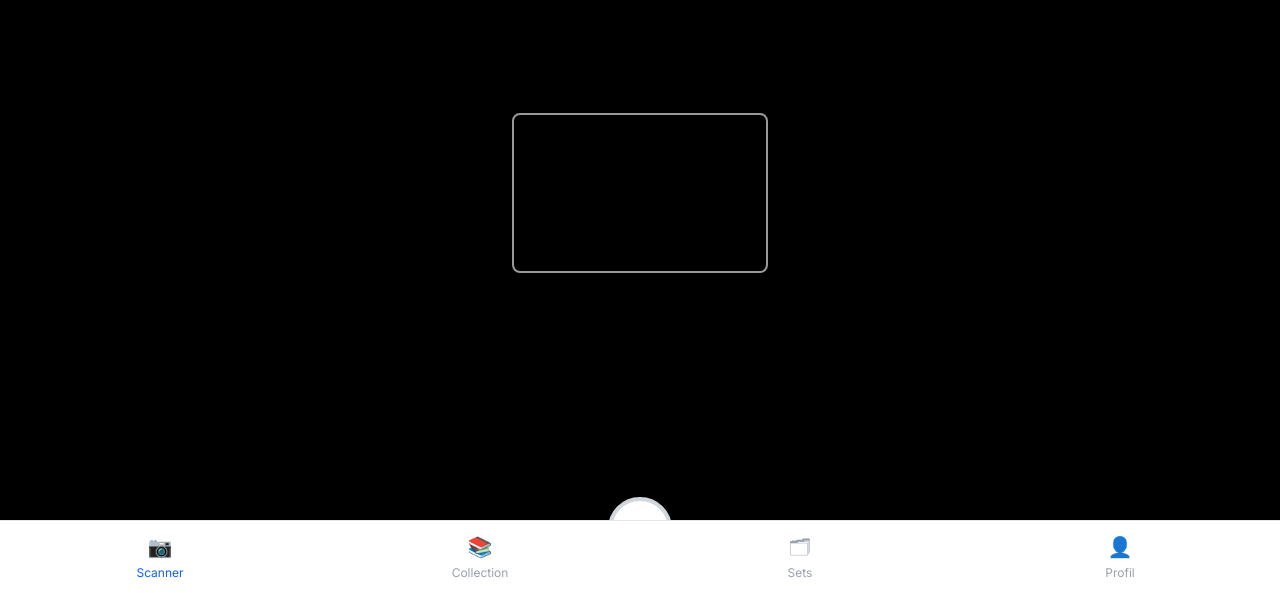
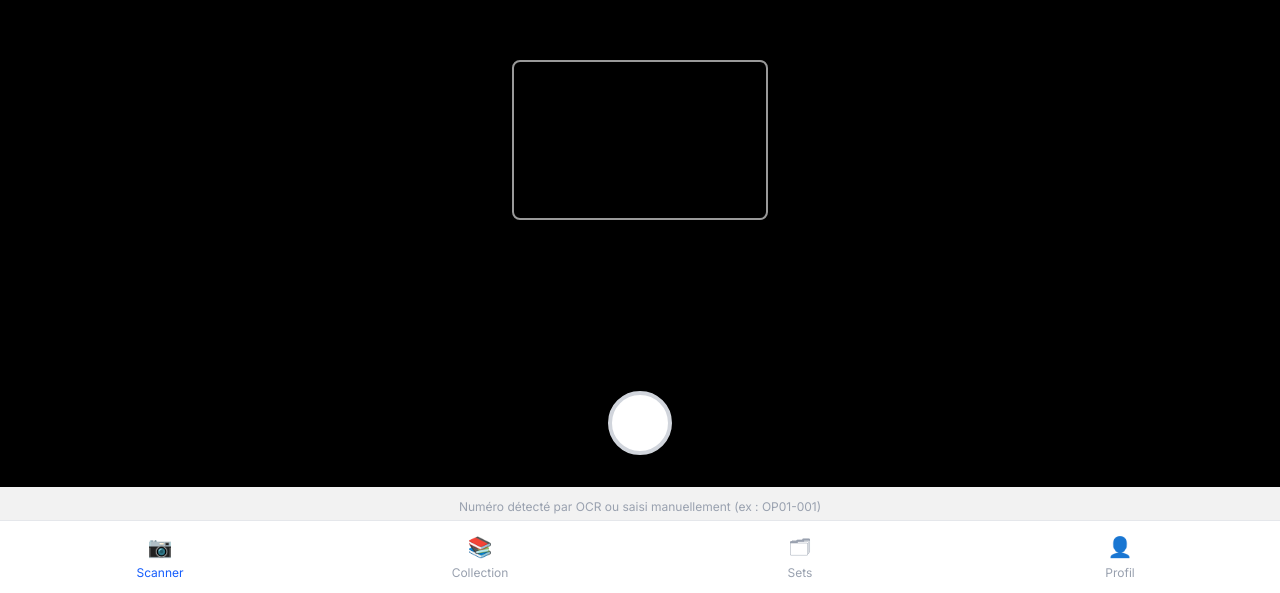
Before and after one commit to Nezketsu/op-scanner, a Next.js app: page /scan in a window 1280 px wide. Shown: the part 207-800 px from the top of the page. Built offline with nearby package versions, Linux system fonts and the light colour scheme; no server answers.

Commit message:
test ocr

```diff
--- a/app/(app)/scan/page.tsx
+++ b/app/(app)/scan/page.tsx
@@ -1,11 +1,15 @@
 'use client'
-import { useEffect } from 'react'
+import { useEffect, useState } from 'react'
 import { Viewfinder } from '@/components/scanner/Viewfinder'
 import { CardConfirmModal } from '@/components/scanner/CardConfirmModal'
 import { useScanner } from '@/hooks/useScanner'
 
+const CARD_FORMAT = /^[A-Z]{1,3}\d{1,2}-\d{3}[a-z]?$/i
+
 export default function ScanPage() {
   const { videoRef, startCamera, stopCamera, captureFrame, processImage, scanResult, scanning, error, reset } = useScanner()
+  const [manualInput, setManualInput] = useState('')
+  const [manualCard, setManualCard] = useState<string | null>(null)
 
   useEffect(() => {
     startCamera()
@@ -17,34 +21,74 @@ export default function ScanPage() {
     if (frame) await processImage(frame)
   }
 
+  // When OCR finds a result, pre-fill the manual input
+  useEffect(() => {
+    if (scanResult) setManualInput(scanResult.cardNumber)
+  }, [scanResult])
+
+  const handleManualSearch = () => {
+    const trimmed = manualInput.trim().toUpperCase()
+    if (CARD_FORMAT.test(trimmed)) {
+      setManualCard(trimmed)
+    }
+  }
+
+  const handleClose = () => {
+    reset()
+    setManualCard(null)
+    setManualInput('')
+  }
+
+  const activeCard = manualCard ?? (scanResult?.cardNumber ?? null)
+
   return (
-    <div className="fixed inset-0">
+    <div className="fixed inset-0 flex flex-col bg-black">
+      {/* Camera — takes up remaining space above the bottom panel */}
+      <div className="flex-1 relative min-h-0">
         <Viewfinder videoRef={videoRef} onCapture={handleCapture} />
 
-      {scanResult && (
-        <div className="absolute top-4 left-0 right-0 flex justify-center">
-          <span className="bg-black/70 text-white px-4 py-2 rounded-full text-sm font-mono">
-            {scanResult.cardNumber}
-            {scanResult.confidence < 0.7 && ' (faible confiance)'}
-          </span>
+        {scanning && (
+          <div className="absolute inset-0 bg-black/50 flex items-center justify-center">
+            <div className="bg-white px-6 py-4 rounded-xl text-sm font-medium">Analyse en cours...</div>
           </div>
         )}
 
-      {error && (
+        {error && !scanResult && (
           <div className="absolute top-4 left-4 right-4 bg-red-500/90 text-white p-3 rounded-xl text-sm text-center">
             {error}
-          <button onClick={reset} className="ml-2 underline">Réessayer</button>
           </div>
         )}
+      </div>
 
-      {scanning && (
-        <div className="absolute inset-0 bg-black/40 flex items-center justify-center">
-          <div className="bg-white px-6 py-4 rounded-xl">Analyse en cours...</div>
+      {/* Bottom panel — always visible for manual input */}
+      <div className="bg-white/95 backdrop-blur px-4 pt-3 pb-6 safe-area-inset-bottom">
+        <p className="text-xs text-gray-400 mb-2 text-center">
+          Numéro détecté par OCR ou saisi manuellement (ex : OP01-001)
+        </p>
+        <div className="flex gap-2">
+          <input
+            type="text"
+            value={manualInput}
+            onChange={e => setManualInput(e.target.value.toUpperCase())}
+            onKeyDown={e => e.key === 'Enter' && handleManualSearch()}
+            placeholder="OP01-001"
+            className="flex-1 px-4 py-3 border border-gray-300 rounded-xl font-mono text-sm focus:outline-none focus:ring-2 focus:ring-blue-500 uppercase"
+            autoCapitalize="characters"
+            autoCorrect="off"
+            spellCheck={false}
+          />
+          <button
+            onClick={handleManualSearch}
+            disabled={!CARD_FORMAT.test(manualInput.trim())}
+            className="px-4 py-3 bg-blue-600 text-white rounded-xl font-medium text-sm disabled:opacity-40"
+          >
+            Chercher
+          </button>
         </div>
-      )}
+      </div>
 
-      {scanResult && (
-        <CardConfirmModal cardNumber={scanResult.cardNumber} onClose={reset} />
+      {activeCard && (
+        <CardConfirmModal cardNumber={activeCard} onClose={handleClose} />
       )}
     </div>
   )
--- a/lib/ocr.ts
+++ b/lib/ocr.ts
@@ -1,7 +1,7 @@
 import type { ScanResult } from '@/types'
 
-// Accepts OCR mistakes: O↔0, l↔1, dots instead of dashes
-const CARD_NUMBER_REGEX = /\b([A-Z]{1,3}[\dO]{1,2}[-.][\dOl]{3}[a-z]?)\b/i
+// Matches OP01-001, ST01-001, EB01-001 with common OCR substitutions (O↔0, l↔1, .↔-)
+const CARD_NUMBER_REGEX = /\b([A-Z]{1,3}[\dO]{1,2}[-.][O\d]{3}[a-z]?)\b/i
 
 let workerInstance: Awaited<ReturnType<typeof import('tesseract.js').createWorker>> | null = null
 
@@ -10,65 +10,97 @@ async function getWorker() {
     const { createWorker } = await import('tesseract.js')
     workerInstance = await createWorker('eng')
     await workerInstance.setParameters({
-      tessedit_char_whitelist: 'ABCDEFGHIJKLMNOPQRSTUVWXYZabcdefghijklmnopqrstuvwxyz0123456789-/',
-      // PSM 11 = sparse text, good for finding a code anywhere in the image
-      tessedit_pageseg_mode: '11' as never,
+      tessedit_char_whitelist: 'ABCDEFGHIJKLMNOPQRSTUVWXYZ0123456789-',
+      tessedit_pageseg_mode: '7' as never, // Single text line
     })
   }
   return workerInstance
 }
 
-function fixOcrMistakes(raw: string): string {
-  // Fix common OCR mistakes in card numbers
-  return raw
-    .replace(/\bO(?=\d)/g, '0')   // Leading O before digit → 0 (e.g. OP01 → but keep OP)
-    .replace(/(?<=[A-Z]{2,3}\d{1,2}[-.])\d*l\d*/g, m => m.replace(/l/g, '1'))  // l → 1 in number part
-    .replace(/\./g, '-')           // dot → dash (OCR often reads - as .)
+export function extractCardNumber(text: string): string | null {
+  // Normalize common OCR mistakes before matching
+  const normalized = text
+    .toUpperCase()
+    .replace(/\./g, '-')   // dot → dash
+    .replace(/[Il]/g, '1') // I or l → 1 in numeric context
+
+  const match = normalized.match(CARD_NUMBER_REGEX)
+  if (!match) return null
+
+  return match[1]
+    .toUpperCase()
+    .replace('.', '-')
 }
 
-export function extractCardNumber(text: string): ScanResult | null {
-  const fixed = fixOcrMistakes(text)
-  const match = fixed.match(CARD_NUMBER_REGEX)
-  if (!match) return null
-  const cardNumber = match[1]
-    .toUpperCase()
-    .replace('.', '-')
-    .replace(/O(?=\d)/g, '0')
-  return { cardNumber, confidence: 1 }
+// Crop + grayscale + threshold + upscale for best OCR results
+function preprocessRegion(
+  img: HTMLImageElement,
+  xRatio: number,
+  yRatio: number,
+  wRatio: number,
+  hRatio: number,
+  scale = 4
+): string {
+  const canvas = document.createElement('canvas')
+  const srcX = img.width * xRatio
+  const srcY = img.height * yRatio
+  const srcW = img.width * wRatio
+  const srcH = img.height * hRatio
+
+  canvas.width = srcW * scale
+  canvas.height = srcH * scale
+
+  const ctx = canvas.getContext('2d')!
+  ctx.imageSmoothingEnabled = true
+  ctx.imageSmoothingQuality = 'high'
+  ctx.drawImage(img, srcX, srcY, srcW, srcH, 0, 0, canvas.width, canvas.height)
+
+  // Grayscale + binarize (threshold at 128)
+  const imageData = ctx.getImageData(0, 0, canvas.width, canvas.height)
+  const d = imageData.data
+  for (let i = 0; i < d.length; i += 4) {
+    const gray = 0.299 * d[i] + 0.587 * d[i + 1] + 0.114 * d[i + 2]
+    const val = gray > 140 ? 255 : 0
+    d[i] = d[i + 1] = d[i + 2] = val
+  }
+  ctx.putImageData(imageData, 0, 0)
+
+  return canvas.toDataURL('image/png')
 }
 
-function cropBottomStrip(imageData: string): Promise<string> {
-  return new Promise(resolve => {
-    const img = new Image()
-    img.onload = () => {
-      const canvas = document.createElement('canvas')
-      const stripHeight = Math.floor(img.height * 0.25)
-      canvas.width = img.width
-      canvas.height = stripHeight
-      const ctx = canvas.getContext('2d')!
-      // Draw only the bottom 25% where the card number lives
-      ctx.drawImage(img, 0, img.height - stripHeight, img.width, stripHeight, 0, 0, img.width, stripHeight)
-      // Increase contrast
-      ctx.filter = 'contrast(1.5) brightness(1.1)'
-      resolve(canvas.toDataURL('image/jpeg', 0.95))
-    }
-    img.src = imageData
-  })
+async function tryRecognize(worker: Awaited<ReturnType<typeof import('tesseract.js').createWorker>>, imageData: string): Promise<string | null> {
+  const { data } = await worker.recognize(imageData)
+  return extractCardNumber(data.text)
 }
 
 export async function recognizeCardNumber(imageData: string): Promise<ScanResult | null> {
   const worker = await getWorker()
 
-  // First try on the full image, then on the cropped bottom strip
-  for (const source of [imageData, await cropBottomStrip(imageData)]) {
-    const { data } = await worker.recognize(source)
-    const result = extractCardNumber(data.text)
-    if (result) {
-      return { cardNumber: result.cardNumber, confidence: data.confidence / 100 }
+  return new Promise((resolve) => {
+    const img = new Image()
+    img.onload = async () => {
+      // Strategy 1: bottom-left 40% wide, bottom 18% tall (where card number lives on OP cards)
+      const bottomLeft = preprocessRegion(img, 0, 0.82, 0.45, 0.18)
+      let cardNumber = await tryRecognize(worker, bottomLeft)
+      if (cardNumber) { resolve({ cardNumber, confidence: 0.9 }); return }
+
+      // Strategy 2: full bottom 22%
+      const bottomStrip = preprocessRegion(img, 0, 0.78, 1, 0.22)
+      cardNumber = await tryRecognize(worker, bottomStrip)
+      if (cardNumber) { resolve({ cardNumber, confidence: 0.75 }); return }
+
+      // Strategy 3: full image with PSM 11 (sparse text, finds codes anywhere)
+      const fullWorker = await getWorker()
+      await fullWorker.setParameters({ tessedit_pageseg_mode: '11' as never })
+      const { data } = await fullWorker.recognize(imageData)
+      await fullWorker.setParameters({ tessedit_pageseg_mode: '7' as never })
+      cardNumber = extractCardNumber(data.text)
+      if (cardNumber) { resolve({ cardNumber, confidence: 0.5 }); return }
+
+      resolve(null)
     }
-  }
-
-  return null
+    img.src = imageData
+  })
 }
 
 export async function terminateWorker() {
```
Lines whose indentation alone changed are shown as unchanged.
